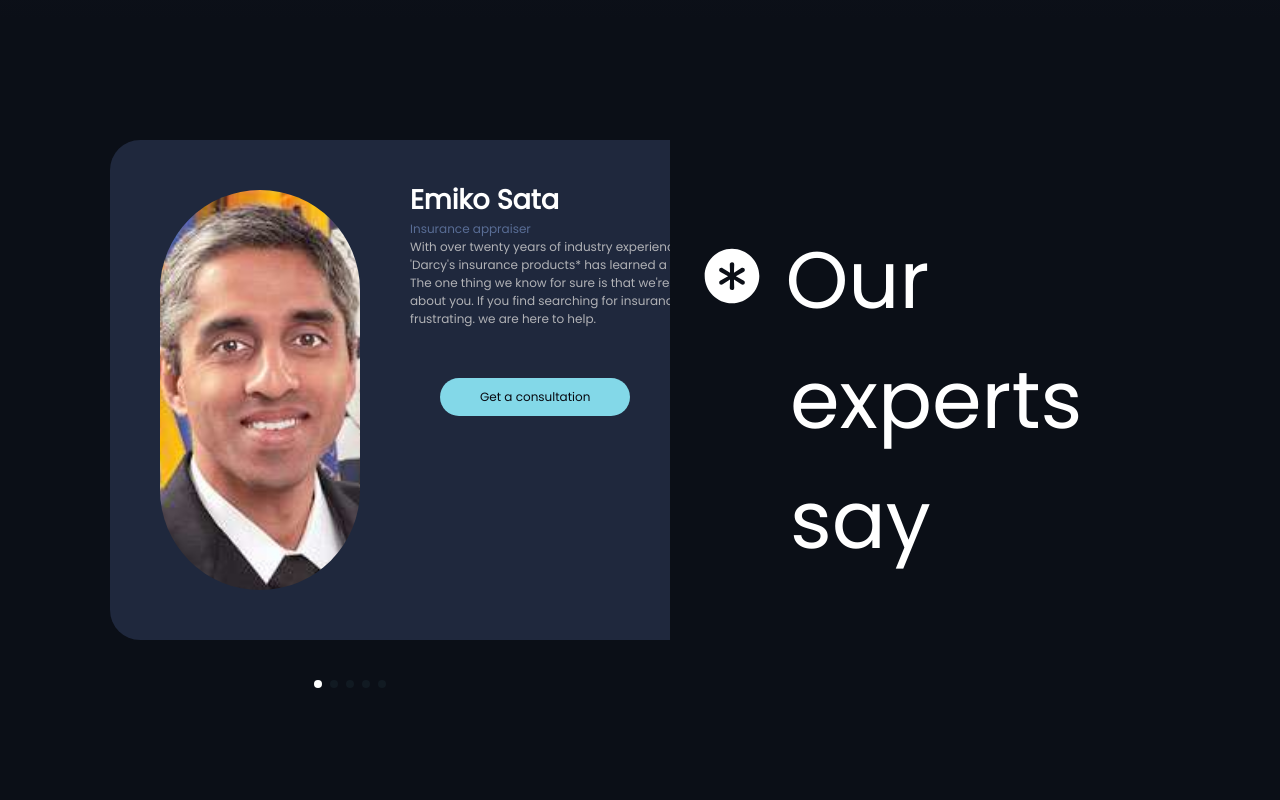
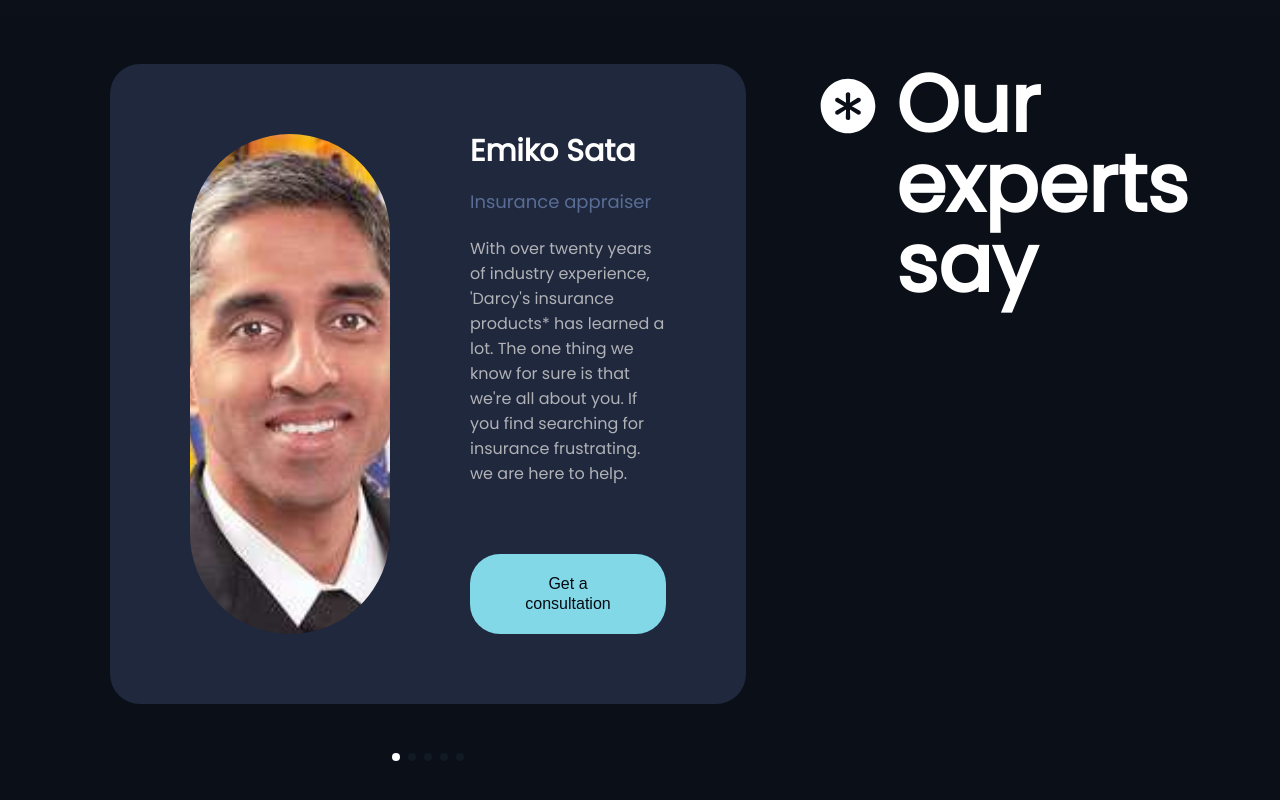
Before and after one commit to abbasali123/dribble_project, a React (Create React App) app: page / in a window 1280 px wide. Shown: the part 1580-2380 px from the top of the page. Built offline with nearby package versions, Linux system fonts and the light colour scheme.

Commit message:
fix/third-section

```diff
--- a/src/App.css
+++ b/src/App.css
@@ -217,5 +217,5 @@ p {
 .swiper-pagination-custom,
 .swiper-horizontal > .swiper-pagination-bullets,
 .swiper-pagination-bullets.swiper-pagination-horizontal {
-  top: 600px !important;
+  /* top: 600px !important; */
 }
--- /dev/null
+++ b/src/components/ExpertSection.js/expertSection.scss
@@ -0,0 +1,90 @@
+.Expert-Container {
+  display: flex;
+
+  flex: 1;
+  background: #0b0f17;
+  height: 100vh;
+  color: white;
+  padding: 44px 110px;
+  gap: 70px;
+  .swiper-box {
+    flex: 1;
+    max-width: 60%;
+    .swipper-inner-box {
+      background: #1f283d;
+      width: 100%;
+      height: 100%;
+      max-height: 80vh;
+      border-radius: 30px;
+      display: flex;
+      align-items: flex-start;
+      gap: 80px;
+      padding: 70px 80px;
+      .description {
+        color: #b1b2b6;
+        text-align: left;
+        font-size: 16px;
+      }
+      .swiper-heading {
+        display: flex;
+        align-items: flex-start;
+        flex-direction: column;
+        gap: 24px;
+        height: 100%;
+        h2 {
+          font-size: 30px;
+          line-height: 34px;
+        }
+        .job-title {
+          color: #596d95;
+          font-size: 18px;
+          line-height: 20px;
+        }
+        .GetNotificationBtn {
+          color: #070910;
+          background: #83d8e8;
+          padding: 20px 40px;
+          //   margin: 50px 0 0px 30px;
+          font-size: 16px;
+          line-height: 20px;
+          border-radius: 30px;
+          border: none;
+          margin-top: auto;
+          width: 100%;
+          cursor: pointer;
+        }
+      }
+      .img-box {
+        width: 200px;
+        min-width: 200px;
+        height: 100%;
+        border-radius: 100px;
+        overflow: hidden;
+        img {
+          height: 100%;
+          width: 100%;
+          object-fit: cover;
+        }
+      }
+    }
+  }
+  .heading-box {
+    width: 40%;
+    display: flex;
+    align-items: flex-start;
+    gap: 16px;
+    position: relative;
+    img {
+      position: absolute;
+      left: 0px;
+      top: 10px;
+    }
+    .heading {
+      font-size: 80px;
+      line-height: 80px;
+      padding: 0;
+      font-weight: bold;
+      padding-left: 80px;
+    }
+  }
+}
--- a/src/components/ExpertSection.js/index.js
+++ b/src/components/ExpertSection.js/index.js
@@ -3,6 +3,7 @@ import { Swiper, SwiperSlide } from "swiper/react";
 import "swiper/css";
 import "swiper/css/pagination";
 import { Pagination } from "swiper/modules";
+import "./expertSection.scss";
 
 const slides = [
   {
@@ -64,17 +65,8 @@ const slides = [
 
 function ExpertSection() {
   return (
-    <div
-      style={{
-        display: "flex",
-        flex: 1,
-        background: "#0B0F17",
-        height: "100vh",
-        color: "white",
-        flexDirection: "row",
-      }}
-    >
-      <div style={{ width: "50%", margin: "50px 30px" }}>
+    <div className="Expert-Container">
+      <div className="swiper-box">
         <Swiper
           spaceBetween={30}
           pagination={{
@@ -87,68 +79,19 @@ function ExpertSection() {
             const { description, image, subTitle, title } = slide || {};
             return (
               <SwiperSlide>
-                <div
-                  style={{
-                    background: "#1f283d",
-                    width: "700px",
-                    height: "500px",
-                    margin: "70px 10px 10px 80px",
-                    borderRadius: "30px",
-                    display: "flex",
-                    alignItems: "flex-start",
-                  }}
-                >
-                  <div>
-                    <img
-                      src={image}
-                      alt={title}
-                      style={{
-                        width: "200px",
-                        height: "400px",
-                        objectFit: "cover",
-                        margin: "50px",
-                        borderRadius: "100px",
-                      }}
-                    />
+                <div className="swipper-inner-box ">
+                  <div className="img-box">
+                    <img src={image} alt={title} />
                   </div>
 
-                  <div
-                    style={{
-                      marginTop: 40,
-                      display: "flex",
-                      alignItems: "flex-start",
-                      flexDirection: "column",
-                    }}
-                  >
+                  <div className="swiper-heading">
                     <h2>{title}</h2>
-                    <p
-                      style={{ margin: 0, fontSize: "12px", color: "#596D95" }}
-                    >
-                      {subTitle}
-                    </p>
-                    <p
-                      style={{
-                        fontSize: "12px",
-                        textAlign: "left",
-                        marginRight: 100,
-                        color: "#B1B2B6",
-                      }}
-                    >
-                      {description}
-                    </p>
+                    <p className="job-title">{subTitle}</p>
+                    <p className="description">{description}</p>
 
-                    <div
-                      style={{
-                        color: "#070910",
-                        background: "#83D8E8",
-                        padding: "10px 40px",
-                        margin: "50px 0 0px 30px",
-                        fontSize: "12px",
-                        borderRadius:"30px"
-                      }}
-                    >
+                    <button className="GetNotificationBtn">
                       Get a consultation
-                    </div>
+                    </button>
                   </div>
                 </div>
               </SwiperSlide>
@@ -157,10 +100,10 @@ function ExpertSection() {
         </Swiper>
       </div>
 
-      <div style={{ marginTop: 200, fontSize:"80px", padding:0, fontWeight:"lighter" }}>
-        <img src={"circle.svg"} alt="circle"/> <span>Our</span>
-        <p style={{ margin: "0 0 0 90px" }}>experts</p>
-        <p style={{ margin: "0 0 0 90px" }}>say</p>
+      <div className="heading-box">
+        <img src={"circle.svg"} alt="circle" />
+
+        <h3 className="heading">Our experts say</h3>
       </div>
     </div>
   );
```
